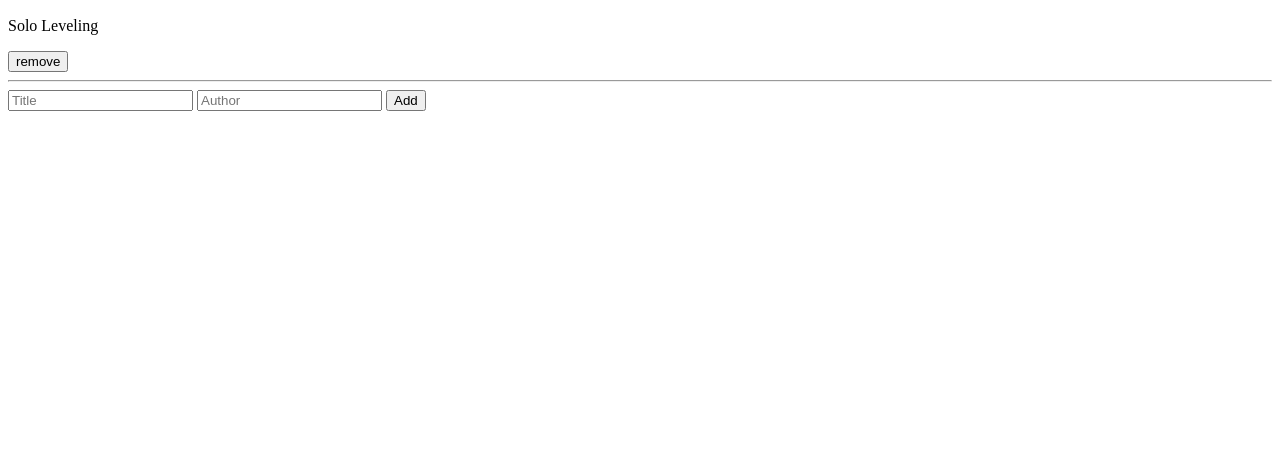
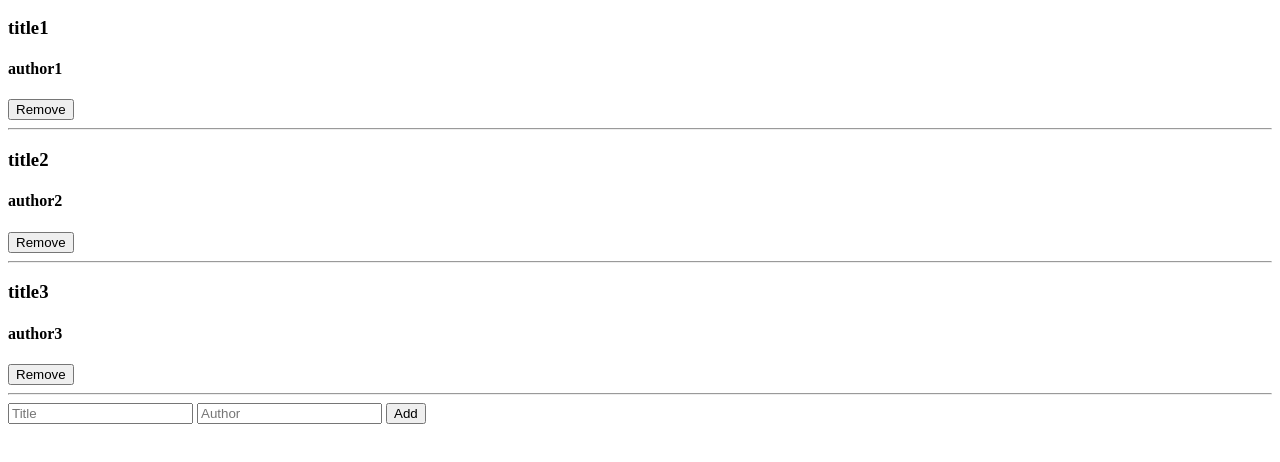
Before and after one commit to UsirusenIkon/Awesome-books, a website: page index.html in a window 1280 px wide. Shown: the part 50-512 px from the top of the page. Drawn offline with Linux system fonts and the light colour scheme.

Commit message:
Add dynamic section to HTML from collection

```diff
--- a/index.html
+++ b/index.html
@@ -10,10 +10,8 @@
 <body>
   <section>
     <h1>Awesome Books</h1>
-    <div>
-      <p>Solo Leveling</p>
-      <button>remove</button>
-      <hr>
+    <div class="bookList">
+
     </div>
     <div>
       <form action="submit">
--- a/index.js
+++ b/index.js
@@ -0,0 +1,32 @@
+let books = [
+    book1 =
+    {title: 'title1',
+     author: 'author1',
+    },
+    book2 =
+    {title: 'title2',
+     author: 'author2',
+    },
+    book3 =
+    {title: 'title3',
+     author: 'author3',
+    }
+];
+
+let bookList = document.querySelector('.bookList');
+
+books.forEach(book => {
+    let title = document.createElement('h3');
+    title.innerText = book.title;
+
+    let author = document.createElement('h4');
+    author.innerText = book.author;
+
+    let removeBtn = document.createElement('button');
+    removeBtn.innerText = 'Remove';
+
+    let horizontalLine = document.createElement('hr');
+
+    bookList.append(title, author, removeBtn, horizontalLine);
+
+});
```
